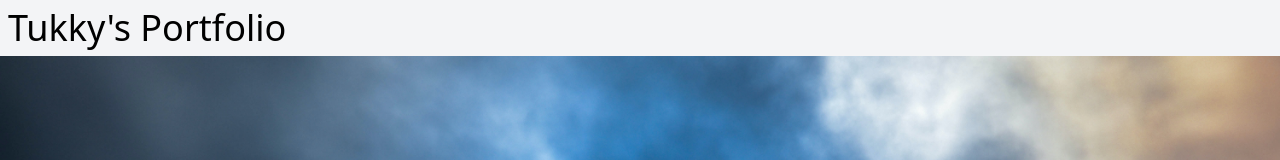
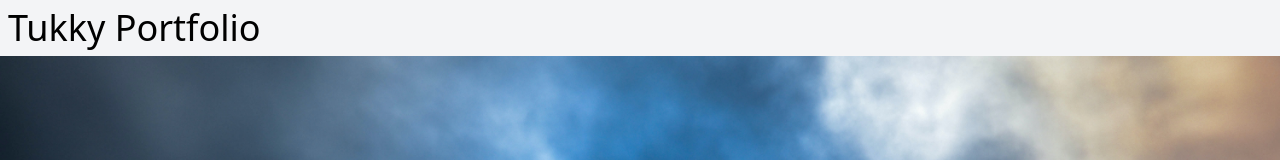
Before and after one commit to tukky-14/tukky-14.github.io, a Next.js app: page / in a window 1280 px wide. Shown: the top 160 px of the page. Built offline with nearby package versions, Linux system fonts and the light colour scheme.

Commit message:
ビルドエラーの修正

```diff
--- a/src/pages/index.tsx
+++ b/src/pages/index.tsx
@@ -13,7 +13,7 @@ export default function Home() {
                 <link rel="icon" href="/favicon.ico" />
             </Head>
             <main>
-                <div className="w-full p-2 text-4xl fixed bg-gray-100">Tukky's Portfolio</div>
+                <div className="w-full p-2 text-4xl fixed bg-gray-100">Tukky Portfolio</div>
                 <img className="w-full h-[500px] object-cover pt-14" src="/images/top.jpg" alt="夜の月の画像" />
                 <div className='my-6'>
                     <h2 className='text-center text-2xl'>WORKS</h2>
```
